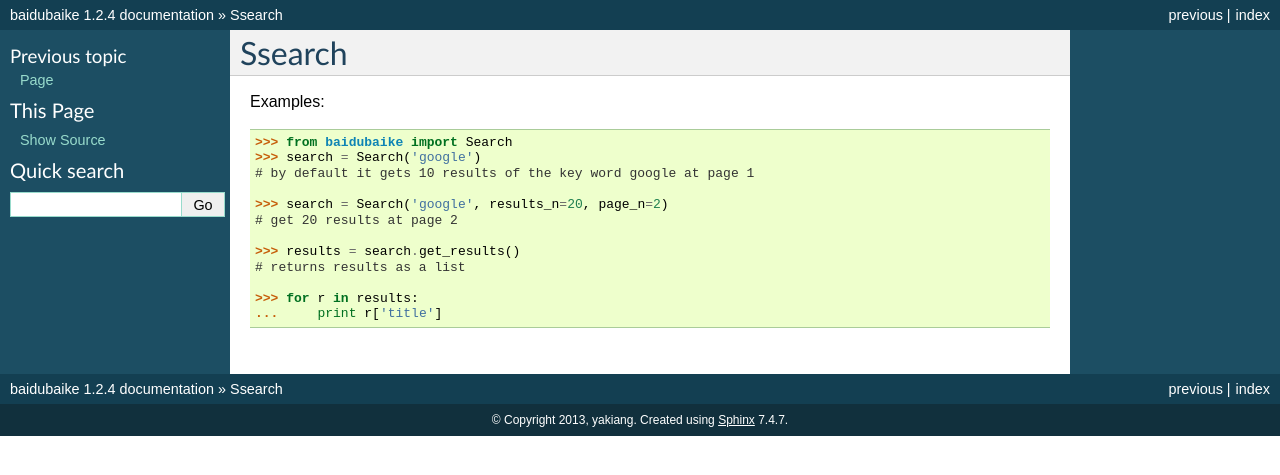
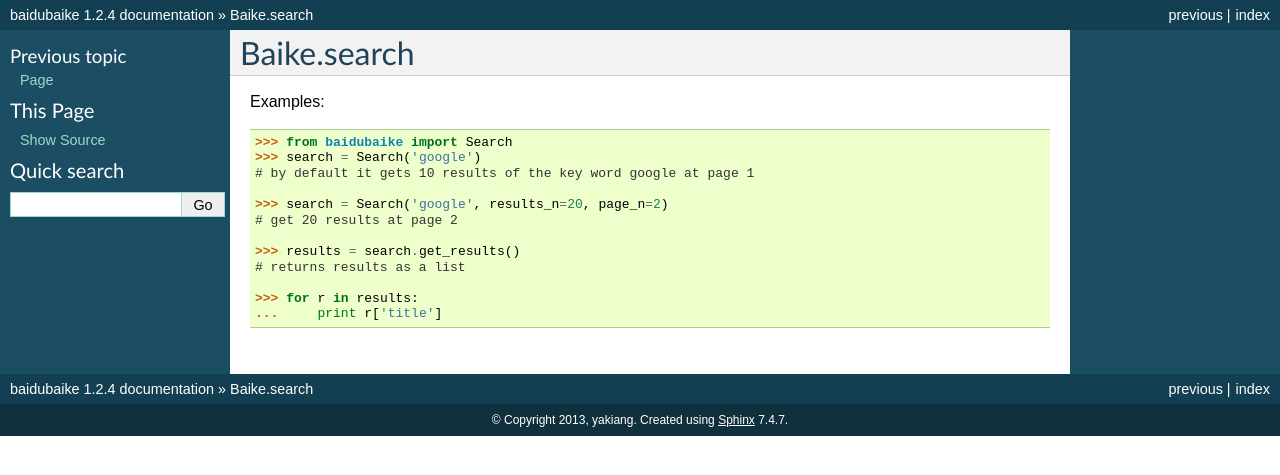
Before and after one commit to yakiang/Baidubaike, a Sphinx documentation site: the page built from docs/source/baike.search.rst, in a window 1280 px wide. Shown: the top 475 px of the page. Built offline with Sphinx 7.4.7, drawn with Linux system fonts in a browser that asks for light colours.

Commit message:
update docs

```diff
--- a/docs/source/ssearch.rst
+++ b/docs/source/baike.search.rst
@@ -1,7 +1,7 @@
 
-.. _ssearch:
+.. _baike.search:
 
-Ssearch
+Baike.search
 ******
 
 Examples::
--- a/docs/source/index.rst
+++ b/docs/source/index.rst
@@ -12,7 +12,7 @@
    :maxdepth: 2
 
    page
-   ssearch
+   baike.search
 
 
 
--- a/docs/source/page.rst
+++ b/docs/source/page.rst
@@ -37,6 +37,6 @@
 
     >>> page = Page('http://baike.baidu.com/view/105.htm')
 
-you can set the encoding, by default it is *utf-8*::
+you can set the encoding, by default it is *utf-8*:::
 
     >>> page = Page('google', encoding='gbk')
```
Also changed, not shown: 1 other file.
